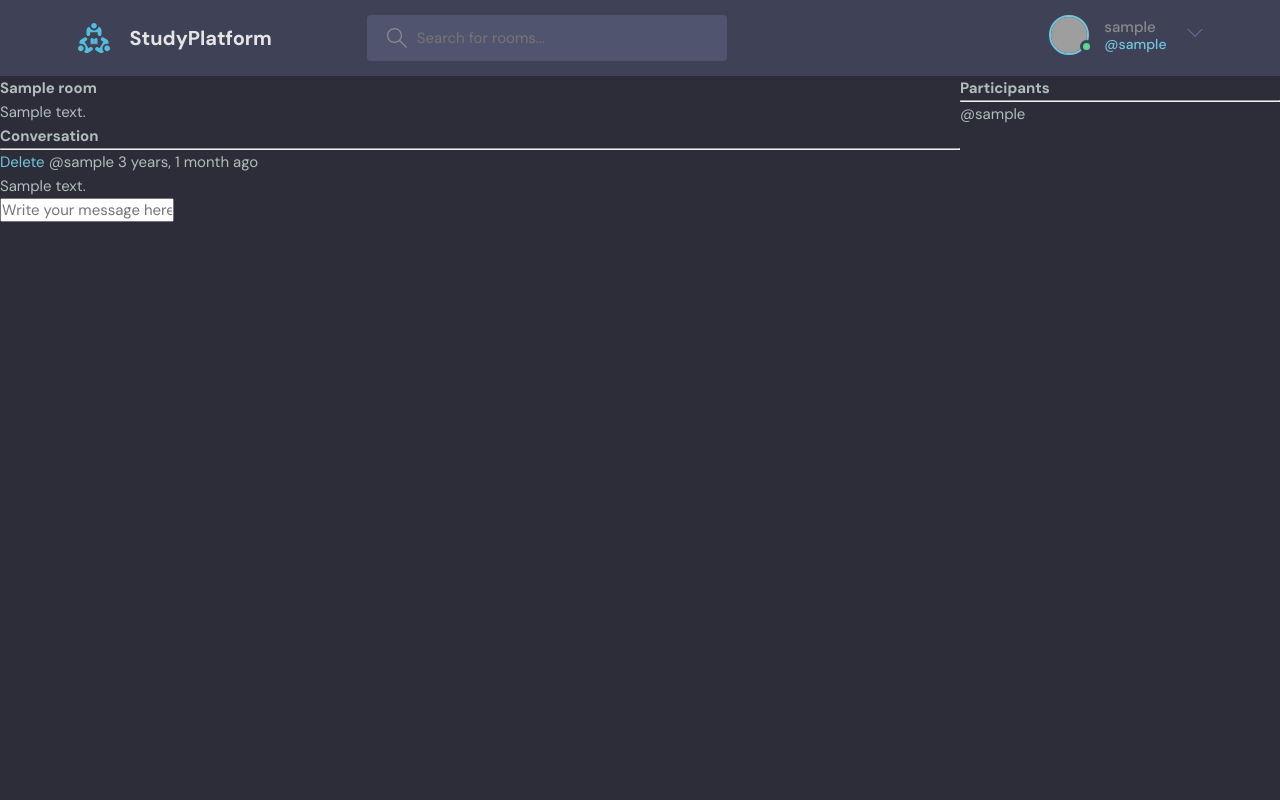
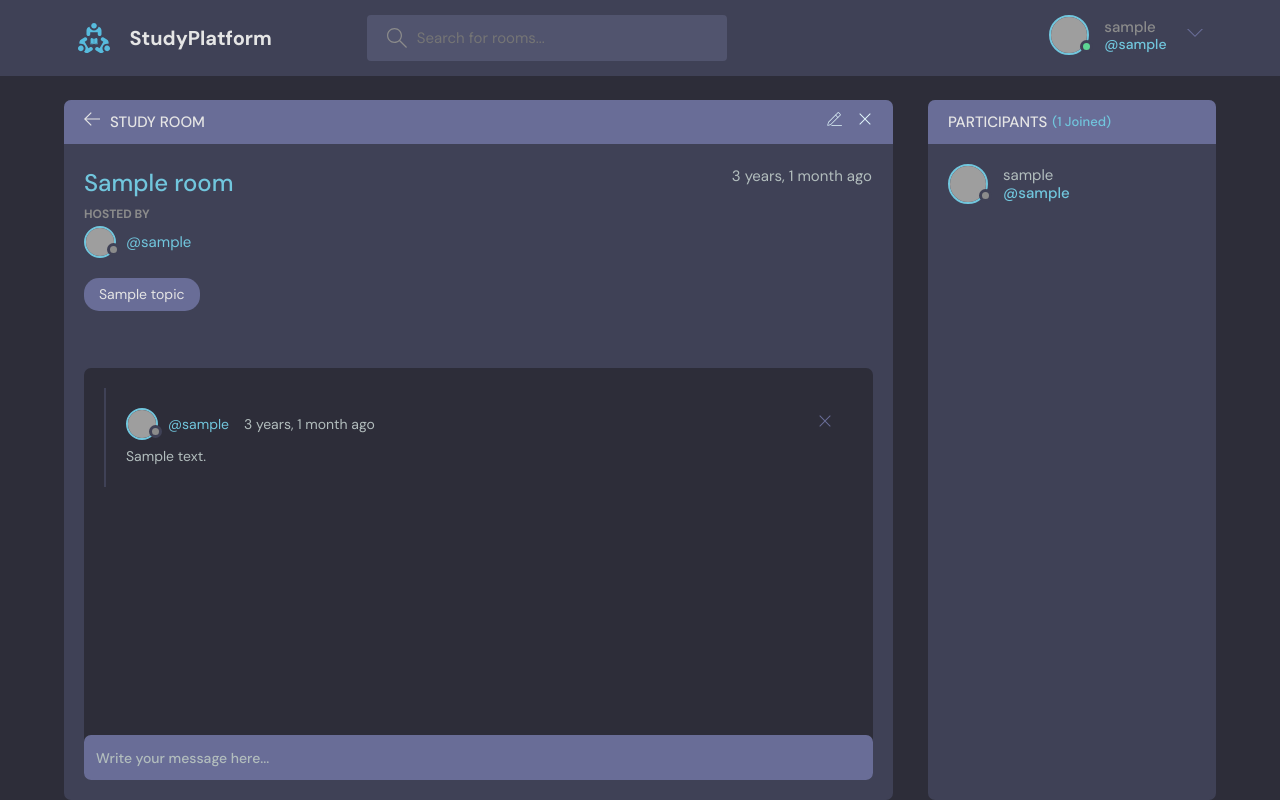
Before and after one commit to MicaelRiboura/study-platform, a Django app: page /room/1/ in a window 1280 px wide. Run offline with Django 4.2, Linux system fonts and the light colour scheme; a user stored in the database is signed in; tables that the repository leaves empty hold one stand-in row (values such as "Sample post"); grey boxes are pictures that could not be loaded.

Commit message:
fix(room): adjust style

```diff
--- a/base/templates/base/room.html
+++ b/base/templates/base/room.html
@@ -1,50 +1,141 @@
-{% extends 'main.html' %}
+{% extends 'main.html'%}
 {% block content %}
-    <style>
-        .room-container {
-            display: grid;
-            grid-template-columns: 3fr 1fr;
-        }
-    </style>
-    <div class="room-container">
-        <div>
-            <h1>{{room.name}}</h1>
-            <p>{{room.description}}</p>
+  <main class="profile-page layout layout--2">
+    <div class="container">
+      <!-- Room Start -->
+      <div class="room">
+        <div class="room__top">
+          <div class="room__topLeft">
+            <a href="{% url 'home' %}">
+              <svg version="1.1" xmlns="http://www.w3.org/2000/svg" width="32" height="32" viewBox="0 0 32 32">
+                <title>arrow-left</title>
+                <path
+                  d="M13.723 2.286l-13.723 13.714 13.719 13.714 1.616-1.611-10.96-10.96h27.625v-2.286h-27.625l10.965-10.965-1.616-1.607z"
+                ></path>
+              </svg>
+            </a>
+            <h3>Study Room</h3>
+          </div>
+          {% if room.host == request.user %}
+            <div class="room__topRight">
+              <a href="{% url 'update-room' room.id %}">
+                <svg
+                  enable-background="new 0 0 24 24"
+                  height="32"
+                  viewBox="0 0 24 24"
+                  width="32"
+                  xmlns="http://www.w3.org/2000/svg"
+                >
+                  <title>edit</title>
+                  <g>
+                    <path d="m23.5 22h-15c-.276 0-.5-.224-.5-.5s.224-.5.5-.5h15c.276 0 .5.224.5.5s-.224.5-.5.5z" />
+                  </g>
+                  <g>
+                    <g>
+                      <path
+                        d="m2.5 22c-.131 0-.259-.052-.354-.146-.123-.123-.173-.3-.133-.468l1.09-4.625c.021-.09.067-.173.133-.239l14.143-14.143c.565-.566 1.554-.566 2.121 0l2.121 2.121c.283.283.439.66.439 1.061s-.156.778-.439 1.061l-14.142 14.141c-.065.066-.148.112-.239.133l-4.625 1.09c-.038.01-.077.014-.115.014zm1.544-4.873-.872 3.7 3.7-.872 14.042-14.041c.095-.095.146-.22.146-.354 0-.133-.052-.259-.146-.354l-2.121-2.121c-.19-.189-.518-.189-.707 0zm3.081 3.283h.01z"
+                      />
+                    </g>
+                    <g>
+                      <path
+                        d="m17.889 10.146c-.128 0-.256-.049-.354-.146l-3.535-3.536c-.195-.195-.195-.512 0-.707s.512-.195.707 0l3.536 3.536c.195.195.195.512 0 .707-.098.098-.226.146-.354.146z"
+                      />
+                    </g>
+                  </g>
+                </svg>
+              </a>
+              <a href="{% url 'delete-room' room.id %}">
+                <svg version="1.1" xmlns="http://www.w3.org/2000/svg" width="32" height="32" viewBox="0 0 32 32">
+                  <title>remove</title>
+                  <path
+                    d="M27.314 6.019l-1.333-1.333-9.98 9.981-9.981-9.981-1.333 1.333 9.981 9.981-9.981 9.98 1.333 1.333 9.981-9.98 9.98 9.98 1.333-1.333-9.98-9.98 9.98-9.981z"
+                  ></path>
+                </svg>
+              </a>
+            </div>
+          {% endif %}
+        </div>
+        <div class="room__box scroll">
+          <div class="room__header scroll">
+            <div class="room__info">
+              <h3>{{room.name}}</h3>
+              <span>{{room.created|timesince}} ago</span>
+            </div>
+            <div class="room__hosted">
+              <p>Hosted By</p>
+              <a href="{% url 'user-profile' room.host.id %}" class="room__author">
+                <div class="avatar avatar--small">
+                  <img src="https://randomuser.me/api/portraits/men/37.jpg" />
+                </div>
+                <span>@{{room.host.username}}</span>
+              </a>
+            </div>
+            {% comment %} <div class="room__details">
+              Lorem ipsum dolor sit, amet consectetur adipisicing elit. Quasi, tenetur laudantium? Dicta repellendus
+              rerum consectetur, voluptatem repudiandae eum ea porro cupiditate provident nulla, deserunt, ab ipsum
+              corporis laboriosam deleniti molestias?
+            </div> {% endcomment %}
+            <span class="room__topics">{{room.topic}}</span>
+          </div>
+          <div class="room__conversation">
+            <div class="threads scroll">
+              {% for message in room_messages %}
+                <div class="thread">
+                  <div class="thread__top">
+                    <div class="thread__author">
+                      <a href="{% url 'user-profile' message.user.id %}" class="thread__authorInfo">
+                        <div class="avatar avatar--small">
+                          <img src="https://randomuser.me/api/portraits/men/37.jpg" />
+                        </div>
+                        <span>@{{message.user.username}}</span>
+                      </a>
+                      <span class="thread__date">{{message.created|timesince}} ago</span>
+                    </div>
+                    {% if request.user == message.user %}
+                    <a href="{% url 'delete-message' message.id %}">
+                      <div class="thread__delete">
+                        <svg version="1.1" xmlns="http://www.w3.org/2000/svg" width="32" height="32" viewBox="0 0 32 32">
+                          <title>remove</title>
+                          <path
+                            d="M27.314 6.019l-1.333-1.333-9.98 9.981-9.981-9.981-1.333 1.333 9.981 9.981-9.981 9.98 1.333 1.333 9.981-9.98 9.98 9.98 1.333-1.333-9.98-9.98 9.98-9.981z"
+                          ></path>
+                        </svg>
+                      </div>
+                    </a>
+                    {% endif %}
+                  </div>
+                  <div class="thread__details">
+                    {{message.body}}
+                  </div>
+                </div>
+              {% endfor %}
+            </div>
+          </div>
+        </div>
+        <div class="room__message">
+          <form action="#"><input name="" placeholder="Write your message here..." /></form>
+        </div>
+      </div>
+      <!-- Room End -->
 
-            <div class="comment-wrapper">
-                <h3>Conversation</h3>
-                <hr>
-                {% for message in room_messages %}
-                    <div>
-                        {% if request.user == message.user %}
-                            <a href="{% url 'delete-message' message.id %}">Delete</a>
-                        {% endif %}
-                        <small>@{{message.user}} {{message.created | timesince}} ago</small>
-                        <p>{{message.body}}</p>
-
-                    </div>
-                {% endfor %}
-            </div>
-
-            {% if request.user.is_authenticated %}
-                <div class="comment-form">
-                    <form method="POST" action="">
-                        {% csrf_token %}
-                        <input type="text" name="body" placeholder="Write your message here..." />
-
-                    </form>
-                </div>
-            {% endif %}
+      <!--   Start -->
+      <div class="participants">
+        <h3 class="participants__top">Participants <span>({{participants.count}} Joined)</span></h3>
+        <div class="participants__list scroll">
+          {% for user in participants %}
+            <a href="{% url 'user-profile' user.id %}" class="participant">
+              <div class="avatar avatar--medium">
+                <img src="https://randomuser.me/api/portraits/men/37.jpg" />
+              </div>
+              <p>
+                {{user.username}}
+                <span>@{{user.username}}</span>
+              </p>
+            </a>
+          {% endfor %}
         </div>
-        <div>
-            <h3>Participants</h3>
-            <hr>
-
-            {% for user in participants %}
-                <div>
-                    <p>@{{user.username}}</p>
-                </div>
-            {% endfor %}
-        </div>
+      </div>
+      <!--  End -->
     </div>
-{% endblock %}
+  </main>
+{% endblock content %}
```
Also changed, not shown: base/templates/base/room_old.html (added, +50 -0 lines).
